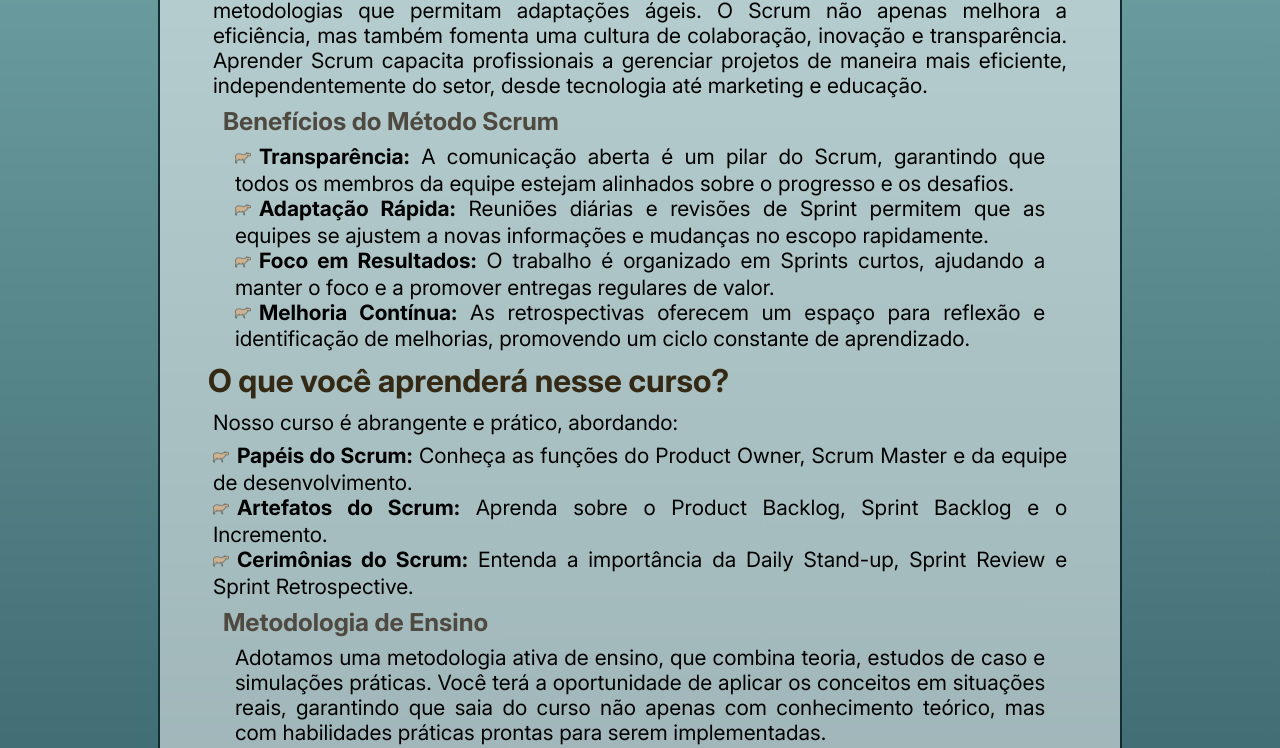
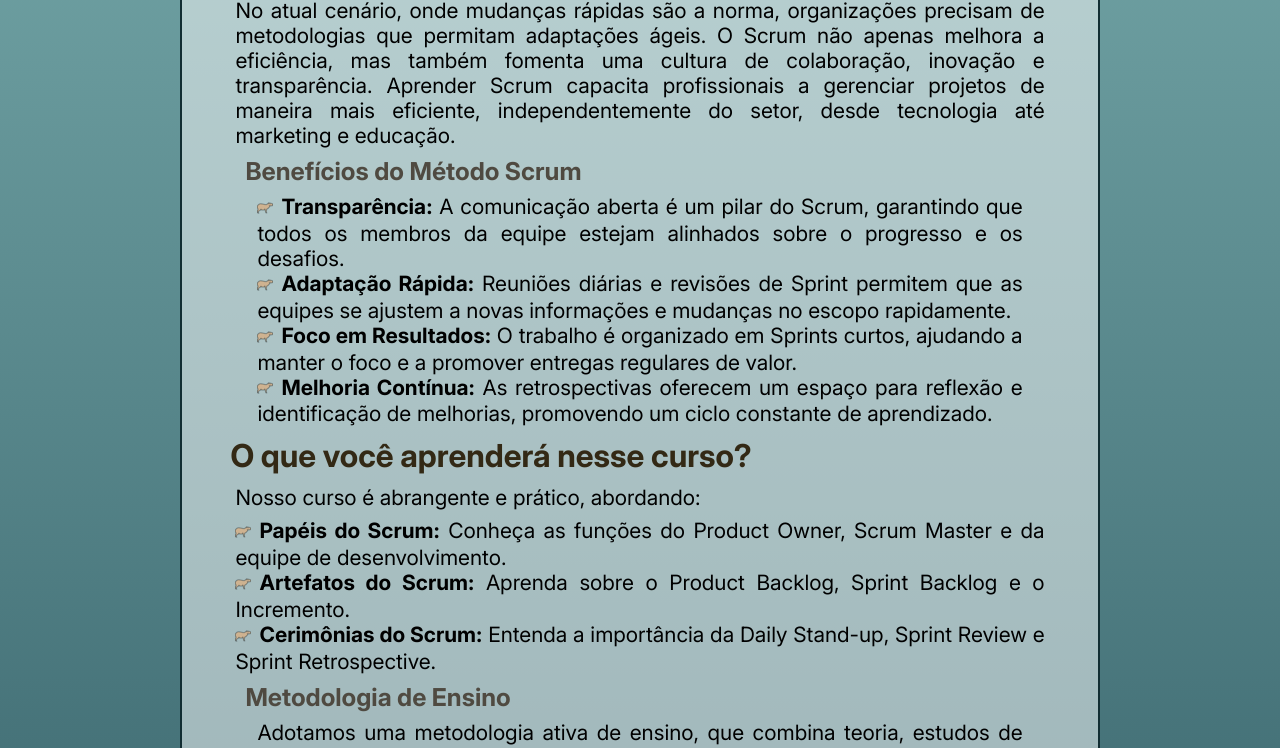
Before and after one commit to Capydev-jac/Capydev, a plain HTML site: page src/pages/articles/01.html in a window 1280 px wide. Shown: the part 597-1345 px from the top of the page. Drawn offline with Linux system fonts and the light colour scheme.

Commit message:
Adaptação para telas largas

```diff
--- a/src/styles/articles.css
+++ b/src/styles/articles.css
@@ -47,7 +47,7 @@ main {
     border: 2px solid var(--verde-escuro-cor);
     padding-block: 24px;
     padding-inline: clamp(16px, 4.131vw + 0.507px, 60px);
-    margin-inline: clamp(62px, 14.048vw - 22.286px, 180px);
+    margin-inline: clamp(62px, 18.74vw - 59.811px, 300px); /* 1920px --> 650px */
     margin-block: 40px;
     font-size: clamp(1rem, 0.868rem + 0.5634vw, 1.375rem); /* 1440px --> 375px, 22px --> 16px */
     text-align: justify;
--- a/src/styles/home.css
+++ b/src/styles/home.css
@@ -3,7 +3,10 @@ main {
   background: linear-gradient(to bottom, var(--verde-claro-cor), var(--verde-cor));
   display: grid;
   grid-template-columns: 6fr 4fr;
-  gap: 20px;
+  grid-auto-rows: max-content;
+  align-content: center;
+  align-items: start;
+  gap: clamp(0px, -3.623vw + 69.565px, 20px); /* 1920px --> 1368px */
   grid-template-areas:
   'intro image'
   'table image'
@@ -31,7 +34,8 @@ main {
 
 .main__intro > p {
   text-align: justify;
-  font-size: 17px;
+  font-size: clamp(17px, 0.725vw + 7.087px, 21px); /* 1920px --> 1368px */
+  padding-inline: clamp(0px, 14.493vw - 198.261px, 80px); /* 1920px --> 1368px */
 }
 
 .main__table-of-contents {
@@ -44,7 +48,6 @@ main {
   text-align: justify;
   margin-block-end: 30px;
   justify-self: center;
-  align-self: center;
 }
 
 .main__table-of-contents > h2 {
--- a/src/styles/quiz.css
+++ b/src/styles/quiz.css
@@ -5,7 +5,7 @@
     border: 2px solid var(--verde-escuro-cor);
     padding-block: 24px;
     padding-inline: clamp(16px, 4.131vw + 0.507px, 60px);
-    margin-inline: clamp(62px, 14.048vw - 22.286px, 180px);
+    margin-inline: clamp(62px, 18.74vw - 59.811px, 300px); /* 1920px --> 650px */
     margin-block: 40px;
     font-size: clamp(1rem, 0.868rem + 0.5634vw, 1.375rem); /* 1440px --> 375px, 22px --> 16px */
     text-align: justify;
```
